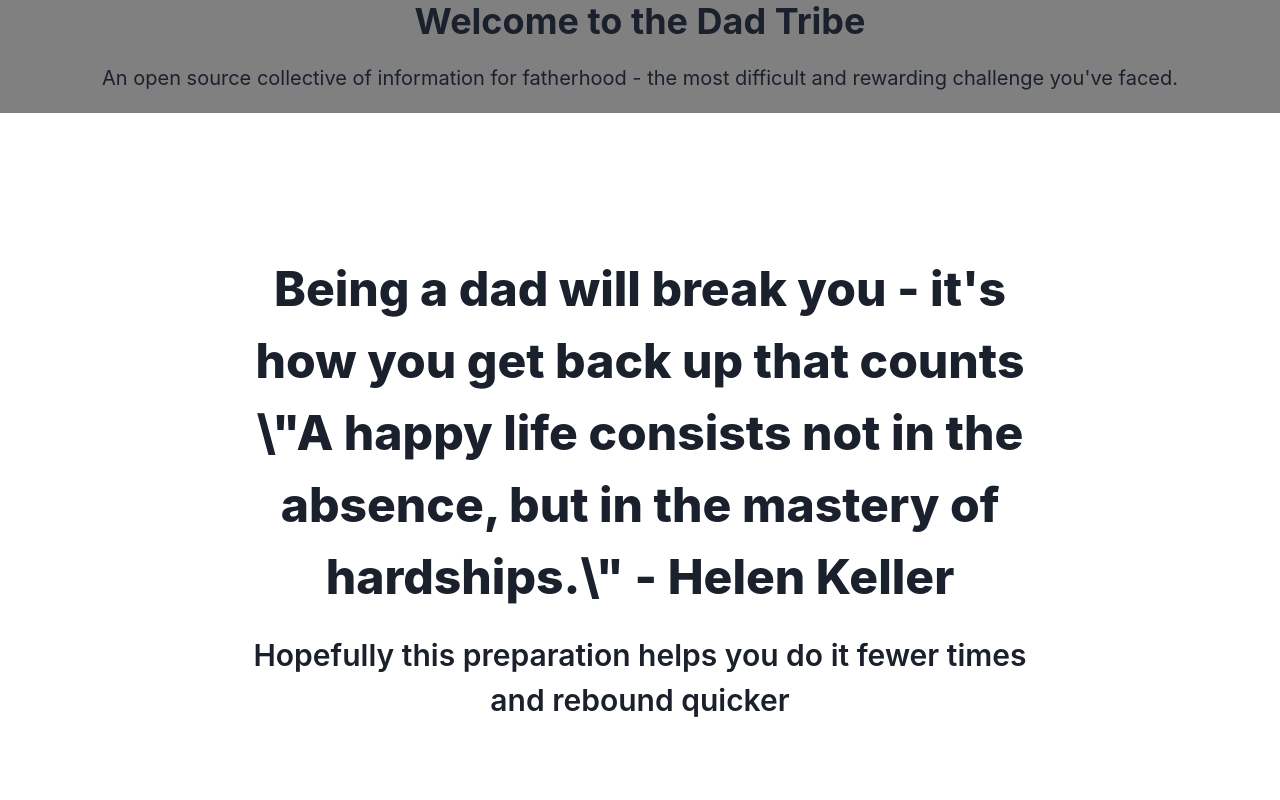
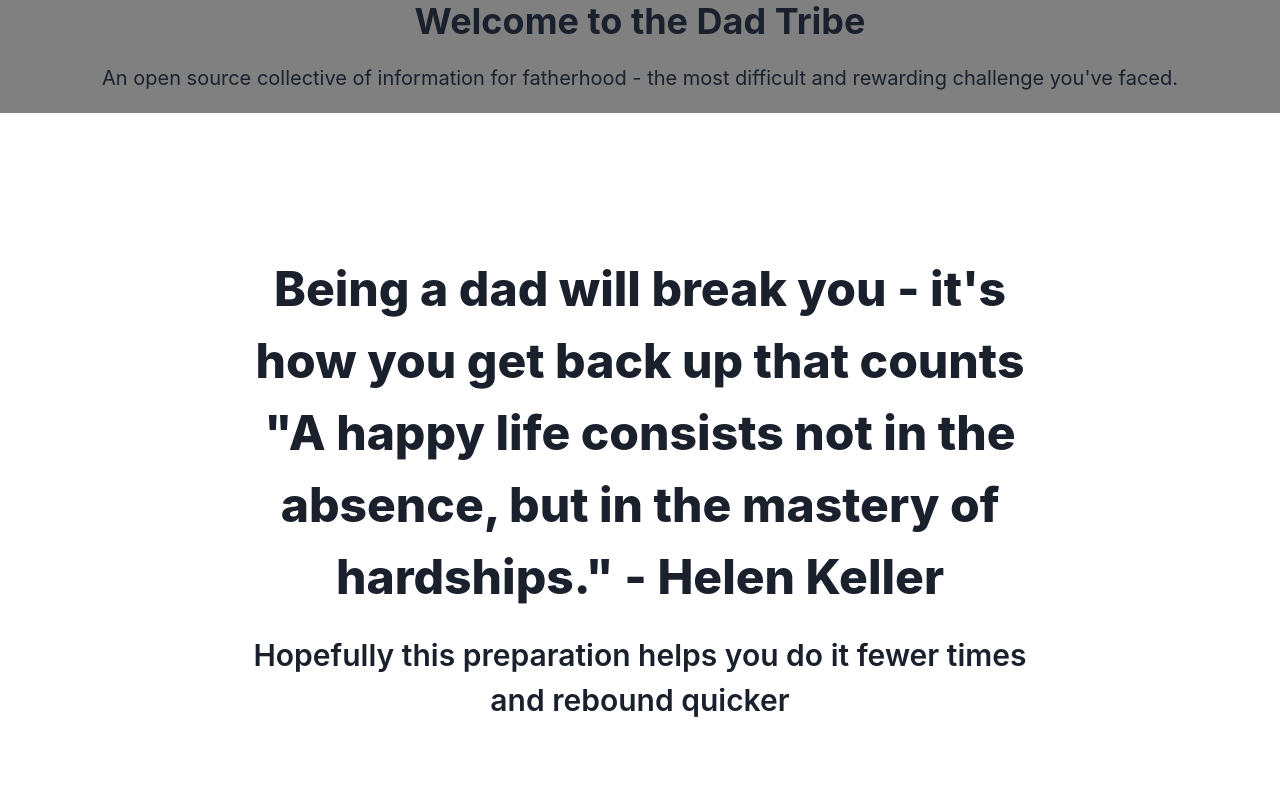
Before and after one commit to dadtribe/website, a React (Create React App) app: page /#/ in a window 1280 px wide. Shown: the top 800 px of the page. Built offline with nearby package versions, Linux system fonts and the light colour scheme.

Commit message:
dont need backslashes

```diff
--- a/src/Pages/Home.tsx
+++ b/src/Pages/Home.tsx
@@ -22,9 +22,9 @@ export const Home = () => (
   <Center>
     <Stack p={[2, 10]} w={["100", "70%"]}>
       <Text fontSize={["20px", "48px"]} fontWeight="800" align="center">
-        Being a dad will break you - it's how you get back up that counts \"A
+        Being a dad will break you - it's how you get back up that counts "A
         happy life consists not in the absence, but in the mastery of
-        hardships.\" - Helen Keller
+        hardships." - Helen Keller
       </Text>
       <Box p=".25%" />
       <Text fontSize={["20px", "30px"]} fontWeight="600" align="center">
```
